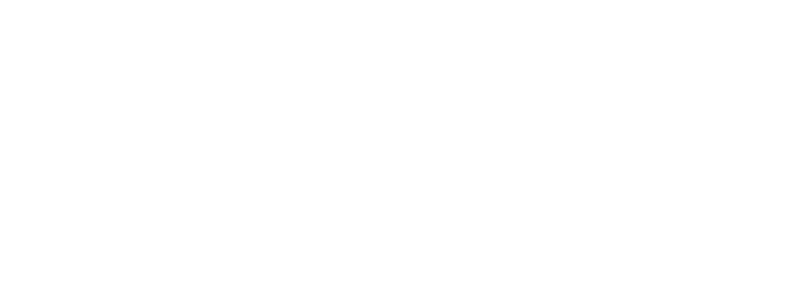
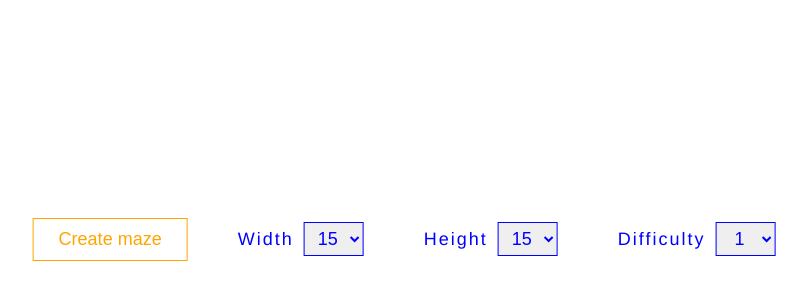
Before and after one commit to TadasKundelis/pony_chalenge, a React app: page / in a window 1280 px wide. Shown: the part 168-468 px from the top of the page, without its empty margins (216-1023 px from the left). Built offline with nearby package versions, Linux system fonts and the light colour scheme.

Commit message:
renamed UI props

```diff
--- a/src/js/components/Options.js
+++ b/src/js/components/Options.js
@@ -2,45 +2,45 @@
 import PropTypes from 'prop-types';
 import { connect } from 'react-redux';
 import { setProp } from '../actions/maze';
-import { fetchMazeID } from '../thunks';
+import { createGame } from '../actions';
 import { Select } from './Select';
 
 export const Options = (props) => {
   const {
-    display, width, height, difficulty, setProp, fetchMazeID
+    optionsUI, width, height, difficulty, setProp, createGame
   } = props;
 
   return (
-    <div className={`optionsContainer${display ? ' fadeIn' : ' fadeOut'}`}>
-      <button type="button" onClick={fetchMazeID}>Create maze</button>
+    <div className={`optionsContainer${optionsUI === 'display' ? ' fadeIn' : ' fadeOut'}`}>
+      <button type="button" onClick={createGame}>Create maze</button>
       <div className="labelContainer">
         <Select value={width} label="Width" range={[15, 25]} setProp={value => setProp('width', value)} />
         <Select value={height} label="Height" range={[15, 25]} setProp={value => setProp('height', value)} />
         <Select value={difficulty} label="Difficulty" range={[1, 10]} setProp={value => setProp('difficulty', value)} />
       </div>
     </div>
-  )
+  );
 };
 
 const mapStateToProps = state => ({
-  display: state.UI.displayOptions,
+  optionsUI: state.UI.options,
   width: state.maze.width,
   height: state.maze.height,
   difficulty: state.maze.difficulty
 });
 
 const mapDispatchToProps = dispatch => ({
-  fetchMazeID: () => dispatch(fetchMazeID()),
+  createGame: () => dispatch(createGame()),
   setProp: (prop, value) => dispatch(setProp(prop, value))
 });
 
 
 Options.propTypes = {
-  display: PropTypes.bool.isRequired,
+  optionsUI: PropTypes.string.isRequired,
   width: PropTypes.number.isRequired,
   height: PropTypes.number.isRequired,
   difficulty: PropTypes.number.isRequired,
-  fetchMazeID: PropTypes.func.isRequired,
+  createGame: PropTypes.func.isRequired,
   setProp: PropTypes.func.isRequired
 };
 
--- a/src/js/components/Result.js
+++ b/src/js/components/Result.js
@@ -1,32 +1,32 @@
 import React from 'react';
 import PropTypes from 'prop-types';
 import { connect } from 'react-redux';
-import { resetState } from '../thunks';
+import { resetState } from '../actions';
 
-//add export here to export unconnected component for testing
+// add export here to export unconnected component for testing
 export const Result = (props) => {
-  const { display, result, startNewGame } = props;
+  const { resultUI, result, resetState } = props;
   return (
-    <div className={`resultContainer${display ? ' fadeIn' : ' fadeOut'}`}>
+    <div className={`resultContainer${resultUI === 'display' ? ' fadeIn' : ' fadeOut'}`}>
       <div className="result">{result}</div>
-      <button type="button" onClick={startNewGame}>New game</button>
+      <button type="button" onClick={resetState}>New game</button>
     </div>
   );
 };
 
 const mapStateToProps = state => ({
-  display: state.UI.displayResult,
+  resultUI: state.UI.result,
   result: state.maze.result
 });
 
 const mapDispatchToProps = dispatch => ({
-  startNewGame: () => dispatch(resetState())
+  resetState: () => dispatch(resetState())
 });
 
 Result.propTypes = {
-  display: PropTypes.bool.isRequired,
+  resultUI: PropTypes.string.isRequired,
   result: PropTypes.string,
-  startNewGame: PropTypes.func.isRequired
+  resetState: PropTypes.func.isRequired
 };
 
 Result.defaultProps = {
```
Also changed, not shown: 3 other files (tests, documents, lock files or other folders).
